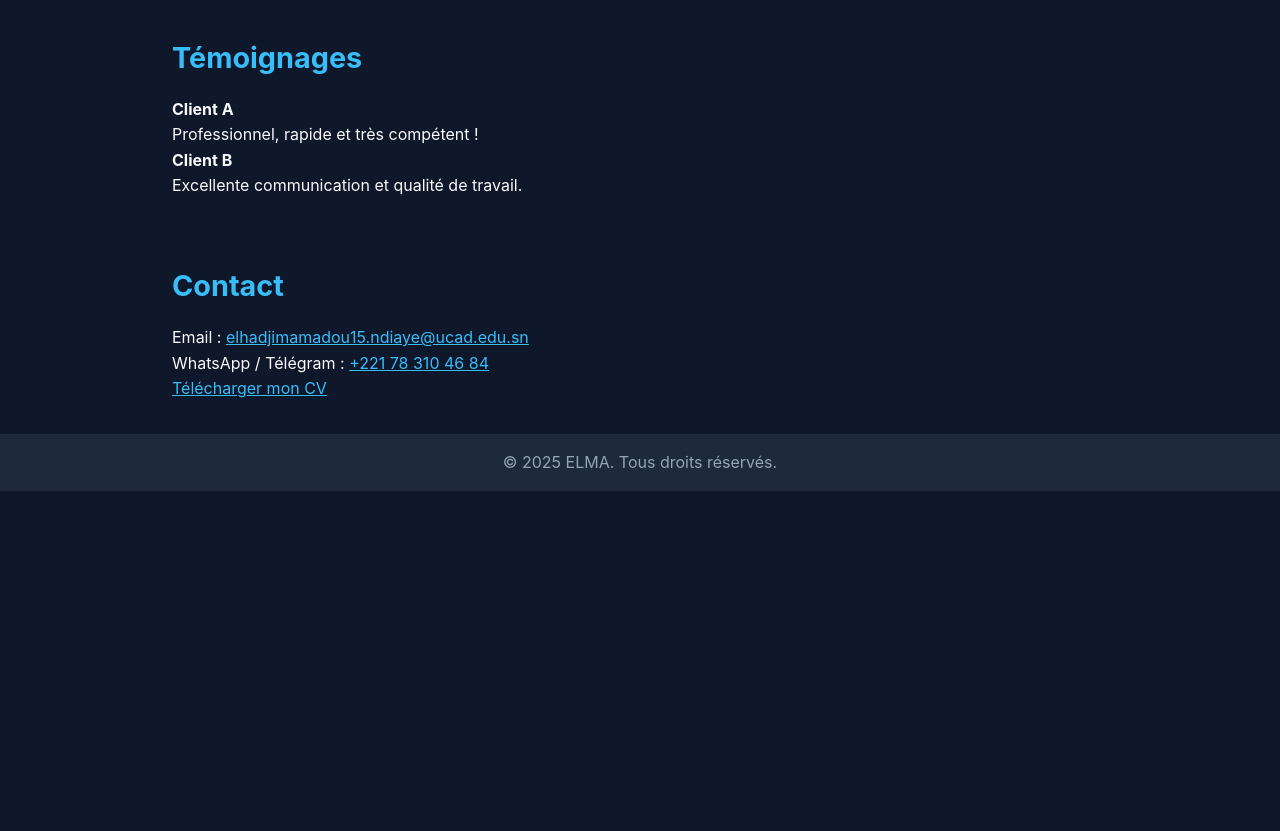
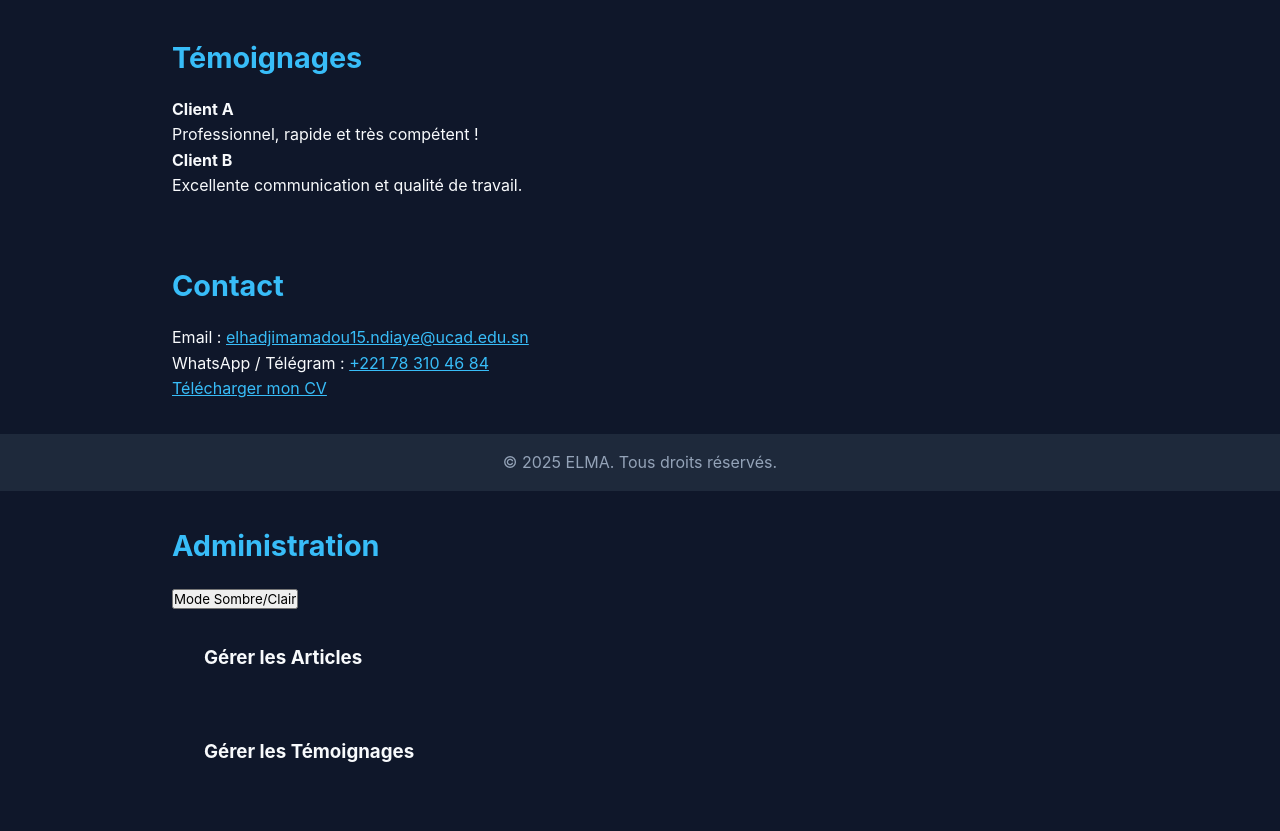
Before and after one commit to elmatub/portfolio, a plain HTML site: page index.html in a window 1280 px wide. Shown: the part 2252-3083 px from the top of the page. Before the commit the page ends 2743 px from the top, so only its background shows below. Drawn offline with Linux system fonts and the light colour scheme.

Commit message:
Update index.html

```diff
--- a/index.html
+++ b/index.html
@@ -66,5 +66,22 @@
     <p>&copy; 2025 ELMA. Tous droits réservés.</p>
   </footer>
   <script src="script.js"></script>
+
+  <section id="admin-panel">
+  <h2>Administration</h2>
+  <button id="toggle-mode">Mode Sombre/Clair</button>
+  <section>
+    <h3>Gérer les Articles</h3>
+    <div id="article-management">
+      <!-- Articles dynamiques ici -->
+    </div>
+  </section>
+  <section>
+    <h3>Gérer les Témoignages</h3>
+    <div id="testimonial-management">
+      <!-- Témoignages dynamiques ici -->
+    </div>
+  </section>
+</section>
 </body>
 </html>
```
